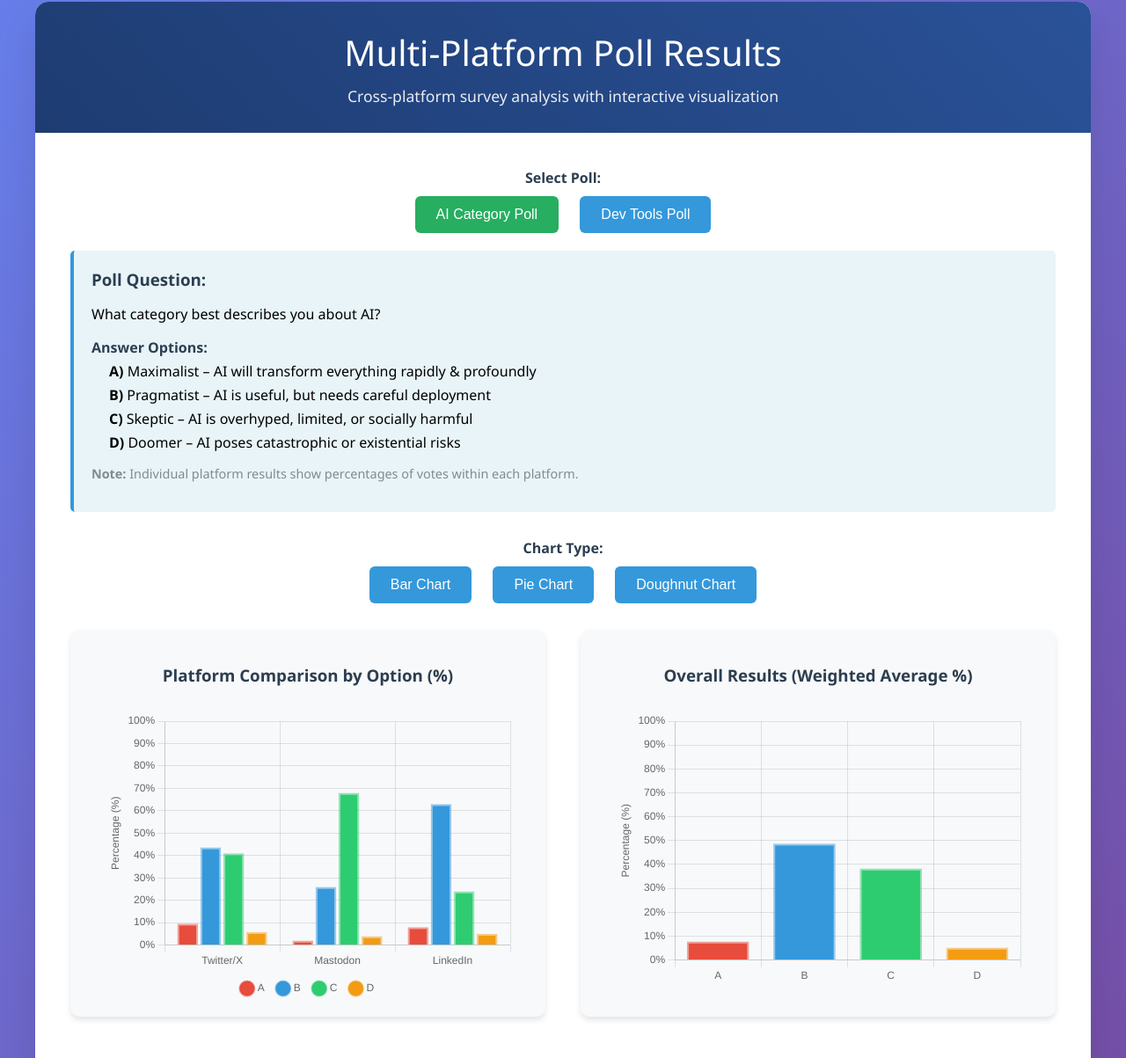
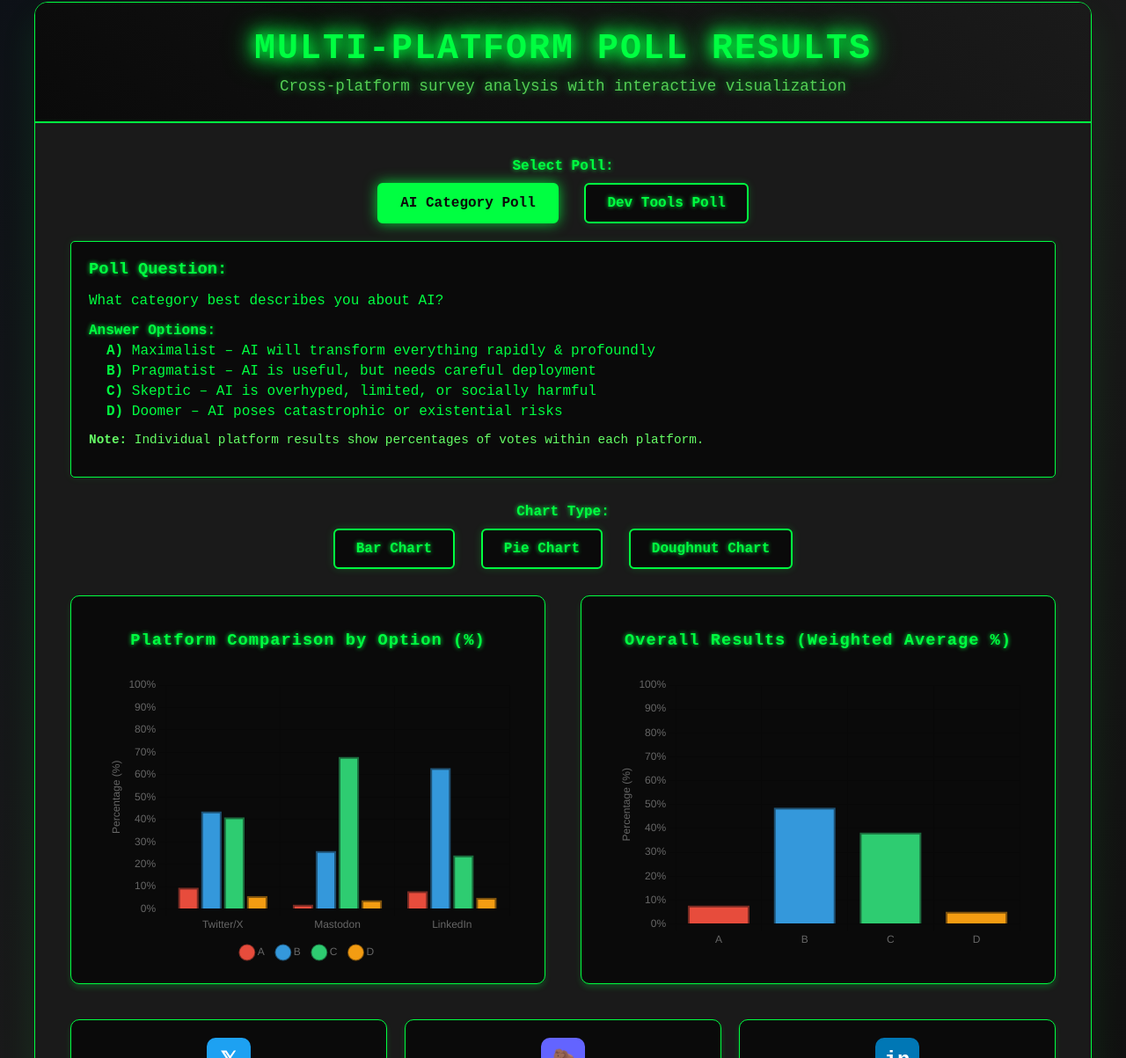
Before and after one commit to codereport/vibing, a plain HTML site: page poll_results_visualization.html in a window 1280 px wide. Shown: the part 18-1221 px from the top of the page at 88% size. Drawn offline with nearby package versions, Linux system fonts and the light colour scheme.

Commit message:
:art: change to hacker theme

```diff
--- a/poll_results_visualization.html
+++ b/poll_results_visualization.html
@@ -7,43 +7,61 @@
     <script src="https://cdn.jsdelivr.net/npm/chart.js"></script>
     <style>
         body {
-            font-family: 'Segoe UI', Tahoma, Geneva, Verdana, sans-serif;
+            font-family: 'Courier New', 'Monaco', 'Menlo', monospace;
             margin: 0;
             padding: 20px;
-            background: linear-gradient(135deg, #667eea 0%, #764ba2 100%);
+            background: linear-gradient(135deg, #0d1117 0%, #1a1a1a 50%, #0f0f0f 100%);
             min-height: 100vh;
+            color: #00ff41;
         }
 
         .container {
             max-width: 1200px;
             margin: 0 auto;
-            background: white;
+            background: #1a1a1a;
             border-radius: 15px;
-            box-shadow: 0 20px 40px rgba(0,0,0,0.1);
+            box-shadow: 0 20px 40px rgba(0,255,65,0.1);
+            border: 1px solid #00ff41;
             overflow: hidden;
         }
 
         .header {
-            background: linear-gradient(45deg, #1e3c72, #2a5298);
-            color: white;
+            background: linear-gradient(45deg, #0a0a0a, #1a1a1a);
+            color: #00ff41;
             padding: 30px;
             text-align: center;
+            border-bottom: 2px solid #00ff41;
+            text-shadow: 0 0 10px #00ff41;
         }
 
         .header h1 {
             margin: 0;
             font-size: 2.5em;
-            font-weight: 300;
+            font-weight: bold;
+            letter-spacing: 2px;
+            text-transform: uppercase;
+            animation: glow 2s ease-in-out infinite alternate;
+        }
+
+        @keyframes glow {
+            from {
+                text-shadow: 0 0 10px #00ff41, 0 0 20px #00ff41, 0 0 30px #00ff41;
+            }
+            to {
+                text-shadow: 0 0 20px #00ff41, 0 0 30px #00ff41, 0 0 40px #00ff41;
+            }
         }
 
         .header p {
             margin: 10px 0 0 0;
-            opacity: 0.9;
+            opacity: 0.8;
             font-size: 1.1em;
+            color: #66ff66;
         }
 
         .main-content {
             padding: 40px;
+            background: #1a1a1a;
         }
 
         .chart-container {
@@ -54,17 +72,21 @@
         }
 
         .chart-box {
-            background: #f8f9fa;
+            background: #0a0a0a;
             border-radius: 10px;
             padding: 20px;
-            box-shadow: 0 4px 6px rgba(0,0,0,0.1);
+            box-shadow: 0 4px 6px rgba(0,255,65,0.2);
+            border: 1px solid #00ff41;
             height: 400px;
         }
 
         .chart-box h3 {
             text-align: center;
             margin-bottom: 20px;
-            color: #2c3e50;
+            color: #00ff41;
+            text-shadow: 0 0 5px #00ff41;
+            font-weight: bold;
+            letter-spacing: 1px;
         }
 
         .platforms-grid {
@@ -75,18 +97,20 @@
         }
 
         .platform-card {
-            background: white;
+            background: #0a0a0a;
             border-radius: 10px;
             padding: 20px;
             text-align: center;
-            box-shadow: 0 4px 6px rgba(0,0,0,0.1);
+            box-shadow: 0 4px 6px rgba(0,255,65,0.2);
+            border: 1px solid #00ff41;
             transition: transform 0.3s ease, box-shadow 0.3s ease;
             cursor: pointer;
         }
 
         .platform-card:hover {
             transform: translateY(-5px);
-            box-shadow: 0 8px 25px rgba(0,0,0,0.15);
+            box-shadow: 0 8px 25px rgba(0,255,65,0.4);
+            border-color: #66ff66;
         }
 
         .platform-logo {
@@ -110,25 +134,30 @@
         .platform-name {
             font-weight: bold;
             margin-bottom: 10px;
-            color: #2c3e50;
+            color: #00ff41;
+            text-shadow: 0 0 3px #00ff41;
         }
 
         .vote-count {
             font-size: 1.2em;
-            color: #7f8c8d;
+            color: #66ff66;
         }
 
         .poll-question {
-            background: #e8f4f8;
-            border-left: 4px solid #3498db;
+            background: #0a0a0a;
+            border-left: 4px solid #00ff41;
+            border: 1px solid #00ff41;
             padding: 20px;
             margin: 20px 0;
             border-radius: 5px;
+            box-shadow: 0 0 10px rgba(0,255,65,0.1);
         }
 
         .poll-question h3 {
             margin: 0 0 10px 0;
-            color: #2c3e50;
+            color: #00ff41;
+            text-shadow: 0 0 5px #00ff41;
+            font-weight: bold;
         }
 
         .controls {
@@ -137,27 +166,37 @@
         }
 
         .toggle-btn, .poll-toggle-btn {
-            background: #3498db;
-            color: white;
-            border: none;
+            background: #0a0a0a;
+            color: #00ff41;
+            border: 2px solid #00ff41;
             padding: 12px 24px;
             border-radius: 6px;
             cursor: pointer;
             font-size: 16px;
+            font-family: 'Courier New', monospace;
+            font-weight: bold;
             margin: 0 10px;
-            transition: background 0.3s ease;
+            transition: all 0.3s ease;
+            text-shadow: 0 0 5px #00ff41;
+            box-shadow: 0 0 10px rgba(0,255,65,0.2);
         }
 
         .toggle-btn:hover, .poll-toggle-btn:hover {
-            background: #2980b9;
+            background: #00ff41;
+            color: #0a0a0a;
+            box-shadow: 0 0 20px rgba(0,255,65,0.5);
         }
 
         .toggle-btn.active {
-            background: #e74c3c;
+            background: #00ff41;
+            color: #0a0a0a;
+            box-shadow: 0 0 15px rgba(0,255,65,0.8);
         }
 
         .poll-toggle-btn.active {
-            background: #27ae60;
+            background: #00ff41;
+            color: #0a0a0a;
+            box-shadow: 0 0 15px rgba(0,255,65,0.8);
         }
 
         @media (max-width: 768px) {
@@ -180,7 +219,7 @@
 
         <div class="main-content">
             <div style="text-align: center; margin-bottom: 20px;">
-                <h4 style="margin: 0 0 10px 0; color: #2c3e50;">Select Poll:</h4>
+                <h4 style="margin: 0 0 10px 0; color: #00ff41; text-shadow: 0 0 5px #00ff41; font-weight: bold;">Select Poll:</h4>
                 <button class="poll-toggle-btn active" onclick="togglePoll('aiCategory')">AI Category Poll</button>
                 <button class="poll-toggle-btn" onclick="togglePoll('devTools')">Dev Tools Poll</button>
             </div>
@@ -189,16 +228,16 @@
                 <h3>Poll Question:</h3>
                 <p id="poll-question-text">Loading poll question...</p>
                 <div style="margin-top: 15px;">
-                    <h4 style="margin: 10px 0 5px 0; color: #2c3e50;">Answer Options:</h4>
+                    <h4 style="margin: 10px 0 5px 0; color: #00ff41; text-shadow: 0 0 5px #00ff41; font-weight: bold;">Answer Options:</h4>
                     <div id="poll-options" style="margin-left: 20px;">
                         <!-- Options will be populated by JavaScript -->
                     </div>
                 </div>
-                <p style="margin-top: 15px; font-size: 0.9em; color: #7f8c8d;"><strong>Note:</strong> Individual platform results show percentages of votes within each platform.</p>
+                <p style="margin-top: 15px; font-size: 0.9em; color: #66ff66;"><strong>Note:</strong> Individual platform results show percentages of votes within each platform.</p>
             </div>
 
             <div class="controls">
-                <h4 style="margin: 0 0 10px 0; color: #2c3e50;">Chart Type:</h4>
+                <h4 style="margin: 0 0 10px 0; color: #00ff41; text-shadow: 0 0 5px #00ff41; font-weight: bold;">Chart Type:</h4>
                 <button class="toggle-btn" onclick="toggleChart('bar')">Bar Chart</button>
                 <button class="toggle-btn" onclick="toggleChart('pie')">Pie Chart</button>
                 <button class="toggle-btn" onclick="toggleChart('doughnut')">Doughnut Chart</button>
```
